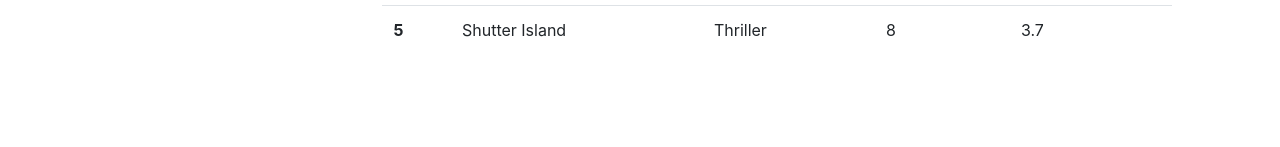
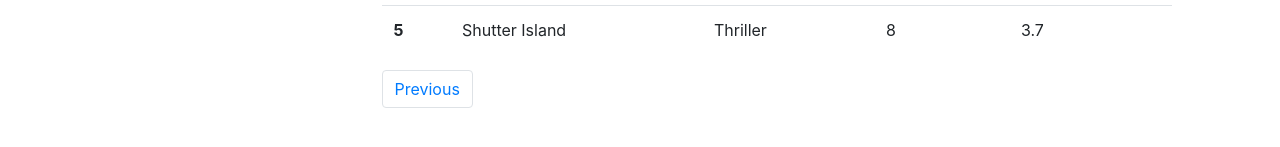
Before and after one commit to ferizoozoo/Asa-FrontendCourse-SampleProjects, a React (Create React App) app in the folder imdb/: page /movies in a window 1280 px wide. Shown: the part 347-494 px from the top of the page. Built offline with nearby package versions, Linux system fonts and the light colour scheme.

Commit message:
pagination

```diff
--- /dev/null
+++ b/imdb/src/common/pagination.jsx
@@ -0,0 +1,22 @@
+import React from "react";
+
+const Pagination = (props) => {
+  const { items, selectedItem, itemPerPage } = props;
+  const totalPages = items / itemPerPage;
+  const thisPage = selectedItem / itemPerPage;
+  return (
+    <div>
+      <nav aria-label="Page navigation example">
+        <ul class="pagination">
+          <li class="page-item">
+            <a class="page-link" href="#">
+              Previous
+            </a>
+          </li>
+        </ul>
+      </nav>
+    </div>
+  );
+};
+
+export default Pagination;
--- a/imdb/src/components/movies.jsx
+++ b/imdb/src/components/movies.jsx
@@ -1,6 +1,7 @@
 import React, { Component } from "react";
 import FilterList from "../common/filterList";
 import Loading from "../common/loading";
+import Pagination from "../common/pagination";
 import { getMovies, getGenreList } from "../services/fakeService";
 
 class Movies extends Component {
@@ -8,6 +9,7 @@
     movies: [],
     genreList: [],
     selectedGenere: { id: 0 },
+    selectedMovie: 1
   };
 
   componentDidMount() {
@@ -20,7 +22,7 @@
   }
 
   render() {
-    const { movies, genreList, selectedGenere } = this.state;
+    const { movies, genreList, selectedGenere, selectedMovie } = this.state;
 
     const filteredList =
       selectedGenere && selectedGenere.name
@@ -71,6 +73,7 @@
                   ))}
                 </tbody>
               </table>
+              <Pagination items={filteredList} selectedItem={selectedMovie} itemPerPage={5}/>
             </>
           ) : (
             <Loading />
```
Also changed, not shown: 2 other files (tests, documents, lock files or other folders).
